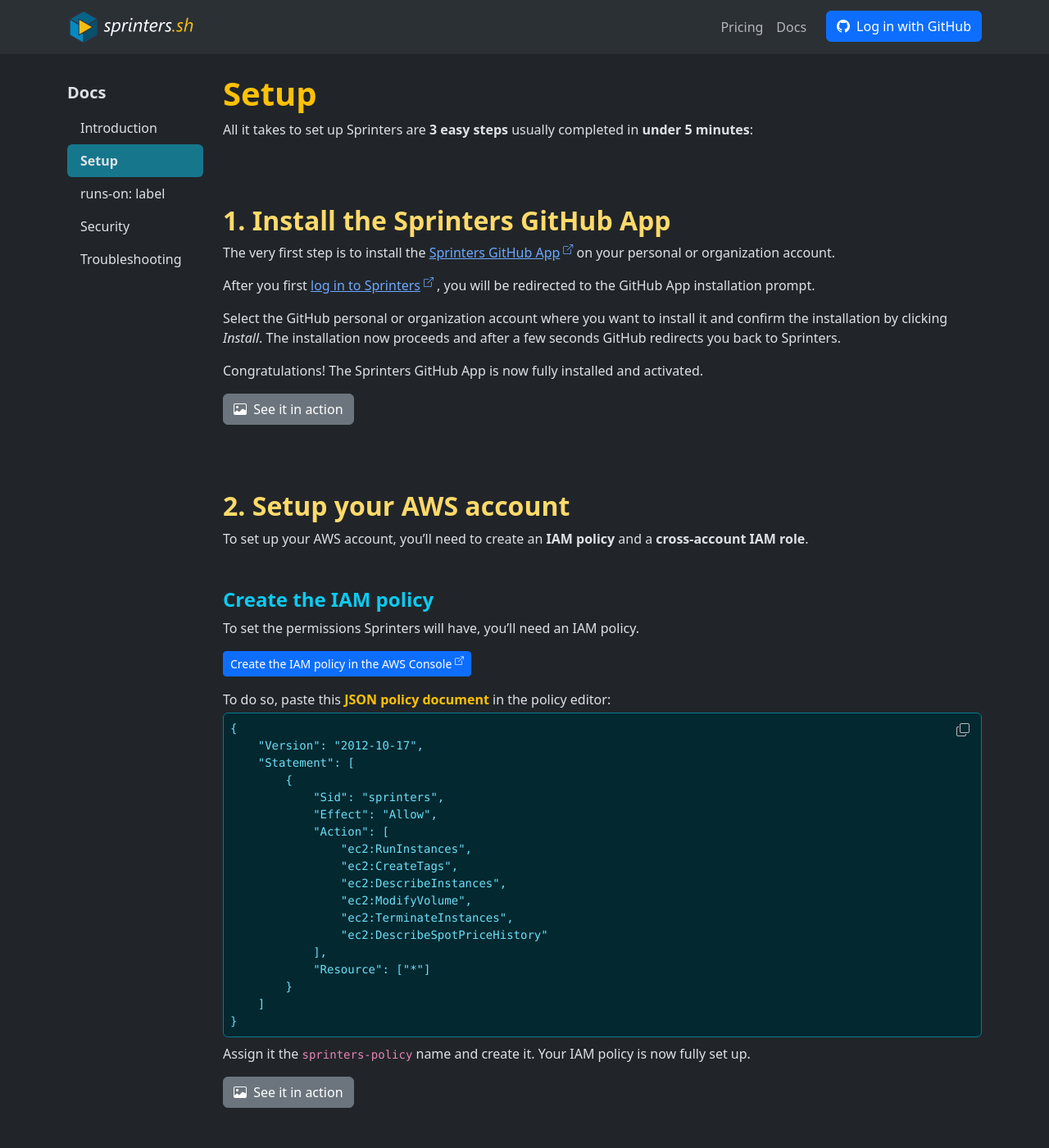
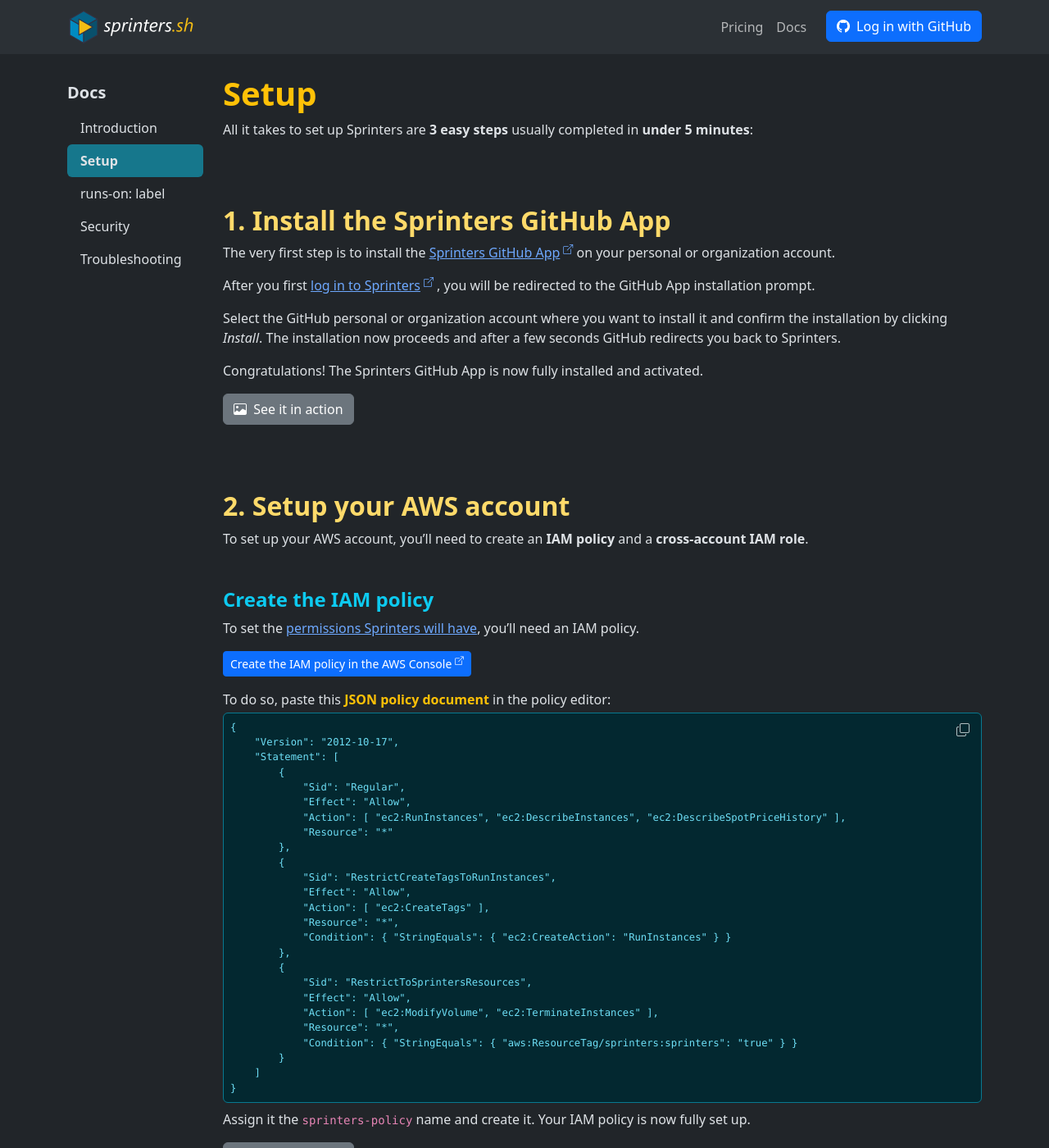
Before and after one commit to sprinters-sh/sprinters.sh, a Jekyll site: the page built from docs/setup.md, in a window 1280 px wide and 1400 px high. Shown: the whole window at 82% size. Built offline with Jekyll 4.4.1, drawn with Linux system fonts in a browser that asks for light colours.

Commit message:
Updated policy with additional restrictions

```diff
--- a/docs/setup.md
+++ b/docs/setup.md
@@ -33,7 +33,7 @@
 
 {% include h3.html id="aws-policy" text="Create the IAM policy" %}
 
-To set the permissions Sprinters will have, you'll need an IAM policy.
+To set the [permissions Sprinters will have](/docs/security#aws-permissions), you'll need an IAM policy.
 
 {% include external-link.html text="Create the IAM policy in the AWS Console" class="btn btn-sm btn-primary"
         href="https://us-east-1.console.aws.amazon.com/iam/home#/policies/create" %}
@@ -41,21 +41,28 @@
 <p class="mb-1">To do so, paste this <span class="fw-bold text-warning">JSON policy document</span> in the policy editor:</p>
 <div class="alert alert-info font-monospace p-0 mb-2 position-relative" role="alert">
     <button type="button" class="btn-copy" title="Copy to clipboard"><i class="bi bi-copy"></i></button>
-    <pre class="mb-0 p-2 fs-7">{
+    <pre class="mb-0 p-2 fs-8">{
     "Version": "2012-10-17",
     "Statement": [
         {
-            "Sid": "sprinters",
+            "Sid": "Regular",
             "Effect": "Allow",
-            "Action": [
-                "ec2:RunInstances",
-                "ec2:CreateTags",
-                "ec2:DescribeInstances",
-                "ec2:ModifyVolume",
-                "ec2:TerminateInstances",
-                "ec2:DescribeSpotPriceHistory"
-            ],
-            "Resource": ["*"]
+            "Action": [ "ec2:RunInstances", "ec2:DescribeInstances", "ec2:DescribeSpotPriceHistory" ],
+            "Resource": "*"
+        },
+        {
+            "Sid": "RestrictCreateTagsToRunInstances",
+            "Effect": "Allow",
+            "Action": [ "ec2:CreateTags" ],
+            "Resource": "*",
+            "Condition": { "StringEquals": { "ec2:CreateAction": "RunInstances" } }
+        },
+        {
+            "Sid": "RestrictToSprintersResources",
+            "Effect": "Allow",
+            "Action": [ "ec2:ModifyVolume", "ec2:TerminateInstances" ],
+            "Resource": "*",
+            "Condition": { "StringEquals": { "aws:ResourceTag/sprinters:sprinters": "true" } }
         }
     ]
 }</pre>
@@ -81,20 +88,14 @@
     <strong>Adjust the one below</strong> and paste it in the trust policy editor:</p>
 <div class="alert alert-info font-monospace p-0 mb-2 position-relative" role="alert">
     <button type="button" class="btn-copy" title="Copy to clipboard"><i class="bi bi-copy"></i></button>
-    <pre class="mb-0 p-2 fs-7">{
+    <pre class="mb-0 p-2 fs-8">{
     "Version": "2012-10-17",
     "Statement": [
         {
             "Effect": "Allow",
-            "Principal": {
-                "AWS": "381491863103"
-            },
+            "Principal": { "AWS": "381491863103" },
             "Action": "sts:AssumeRole",
-            "Condition": {
-                "StringEquals": {
-                    "sts:ExternalId": "<span class="fw-bold fst-italic text-warning">your-github-account-name</span>"
-                }
-            }
+            "Condition": { "StringEquals": { "sts:ExternalId": "<span class="fw-bold fst-italic text-warning">your-github-account-name</span>" } }
         }
     ]
 }</pre>
```
Also changed, not shown: assets/setup/aws-policy.png, 1 other file.
